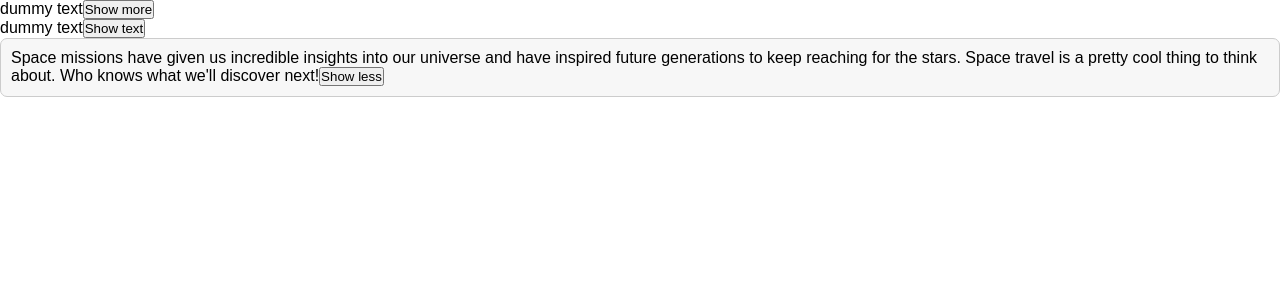
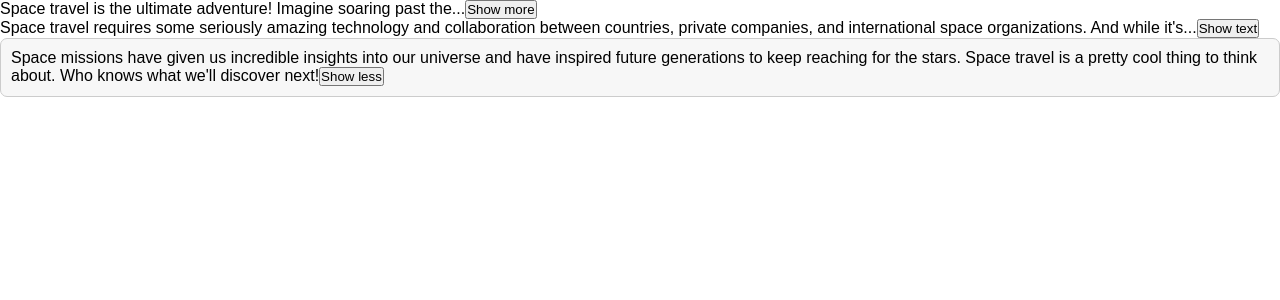
Before and after one commit to MBANS8A1/Text-Expander, a React (Create React App) app: page / in a window 1280 px wide. Shown: the top 300 px of the page. Built offline with nearby package versions, Linux system fonts and the light colour scheme.

Commit message:
I added the logic to only show the amount of words specified in the collapsedNumWords prop. By default 10 words should show. I used the split(), slice() and join() on the second part of the ternary operation on line 50-52.

```diff
--- a/src/App.js
+++ b/src/App.js
@@ -35,7 +35,7 @@ function App() {
 }
 
 function TextExpander({
-  collapsedNumWords,
+  collapsedNumWords = 10,
   expandButtonText = "Show more",
   collapseButtonText = "Show less",
   buttonColor,
@@ -44,7 +44,12 @@ function TextExpander({
   children,
 }) {
   const [isExpanded, setIsExpanded] = useState(expanded);
-  const displayText = isExpanded ? children : "dummy text";
+  const displayText = isExpanded
+    ? children
+    : children
+        .split(" ", collapsedNumWords)
+        .slice(0, collapsedNumWords)
+        .join(" ") + "...";
   return (
     <div className={className}>
       <span>{displayText}</span>
```
